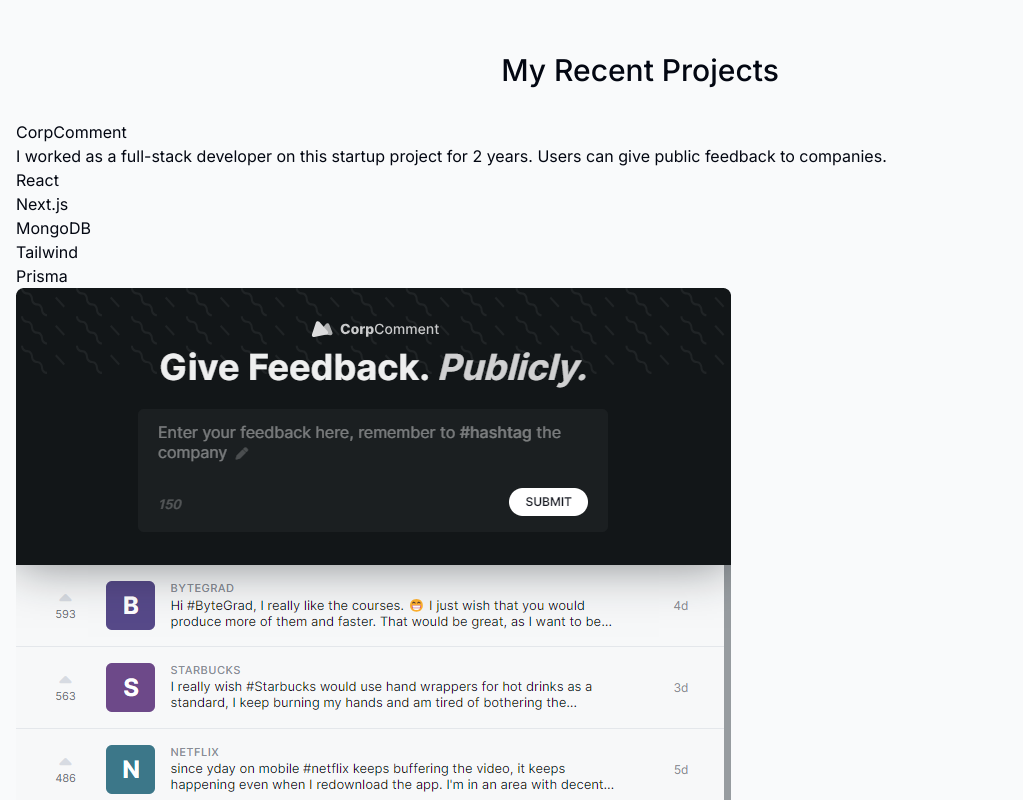
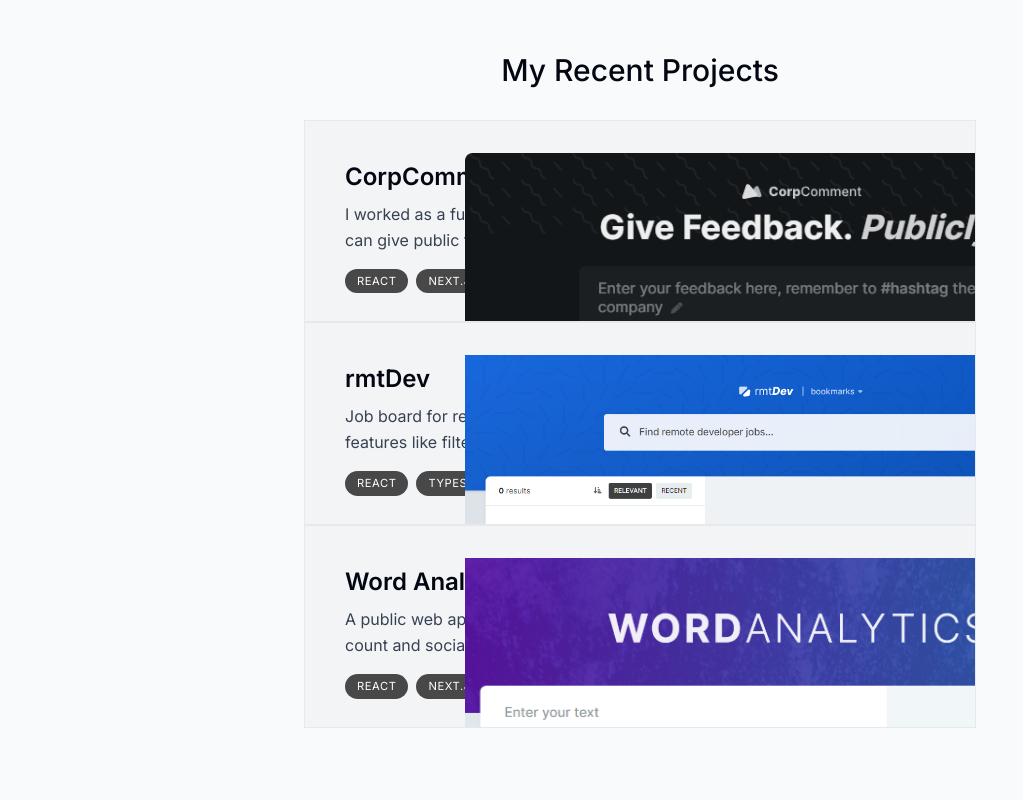
Before and after one commit to RenePung/portfolio-website-rene, a Next.js app: page / in a window 1280 px wide. Shown: the part 1300-2100 px from the top of the page, without its empty margins (0-1023 px from the left). Built offline with nearby package versions, Linux system fonts and the light colour scheme.

Commit message:
added stylings

```diff
--- a/components/projects.tsx
+++ b/components/projects.tsx
@@ -23,23 +23,31 @@ export default function Projects() {
   )
 }
 
-
 // new custom component
 type ProjectProps = (typeof projectsData)[number];
 
 function Project({ title, description, tags, imageUrl }: ProjectProps) {
-  return <section>
+  return (
 
-    <h3>{title}</h3>
+    <section className="bg-gray-100 max-w-[42rem] border border-black/5 overflow-hidden sm:pr-8 relative">
 
-    <p>{description}</p>
+    <div className="pt-4 pb-7 px-5 sm:pl-10 sm:pr-2 sm:pt-10">
+    <h3 className="text-2xl font-semibold">{title}</h3>
 
-    <ul>
+    <p className="mt-2 leading-relaxed text-gray-700">{description}</p>
+
+    <ul className="flex flex-wrap mt-4 gap-2">
       {tags.map((tag, index) => (
-        <li key={index}>{tag}</li>
+        <li className="bg-black/[0.7] px-3 py-1 text-[0.7rem] uppercase tracking-wider text-white rounded-full" key={index}>{tag}</li>
       ))}
     </ul>
+    </div>
 
-    <Image src={imageUrl} alt="Most Recent Project I Worked On" quality={95} />
+    <Image
+    src={imageUrl}
+    alt="Most Recent Project I Worked On"
+    quality={95}
+    className="absolute top-8 -right-40" />
   </section>
+  );
 }
```
